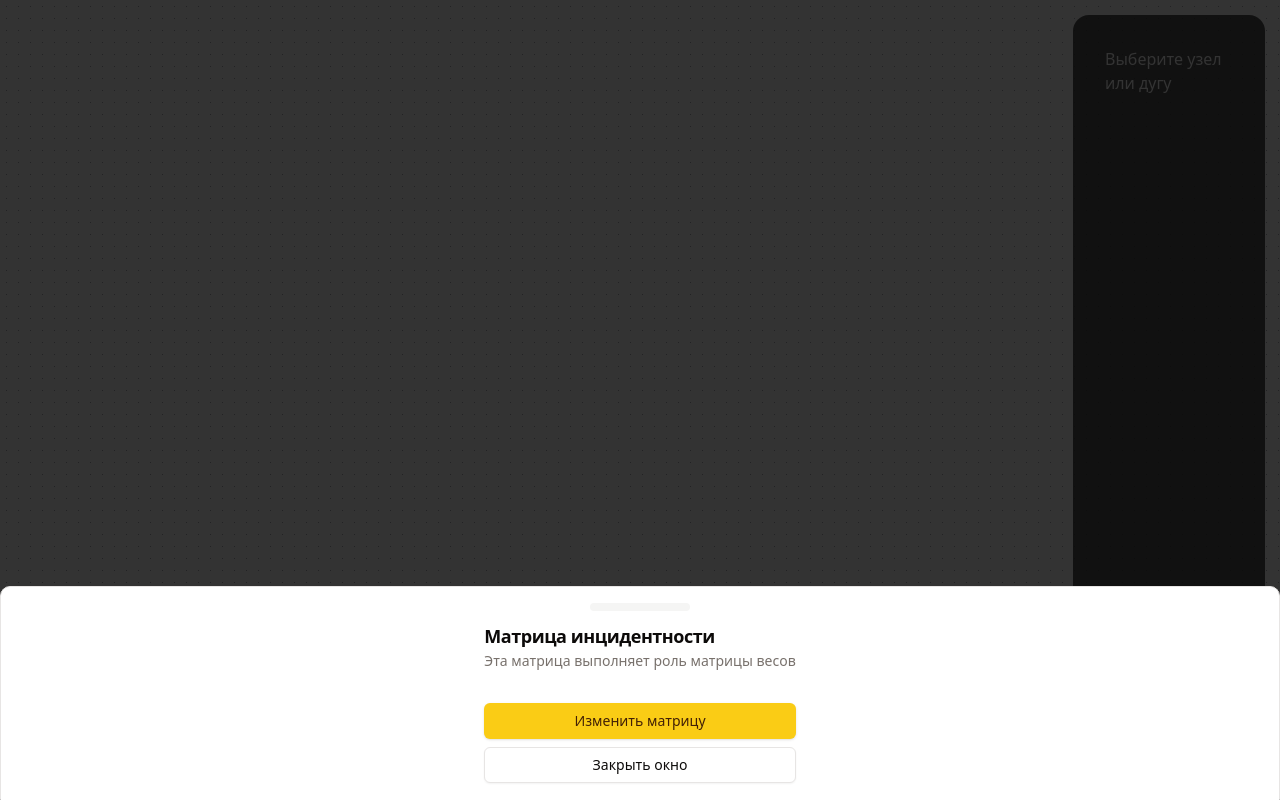
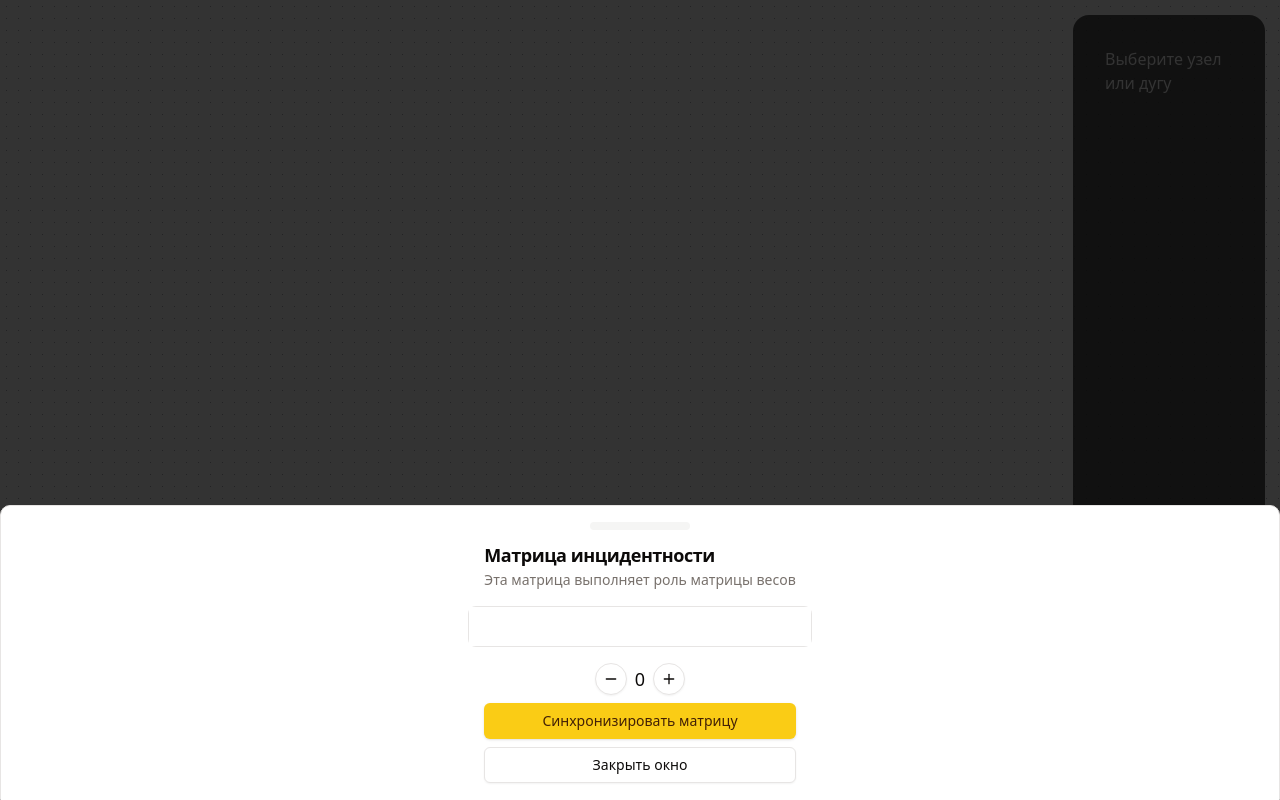
Before and after one commit to bruhmagedon/network-by-react-flow, a React (Vite) app: page / in a window 1280 px wide. Both pictures are taken after a click on the button "Матрица инцидентности". Built offline with nearby package versions, Linux system fonts and the light colour scheme.

Commit message:
feat: таблица (переписана)

```diff
--- a/src/components/TableDrawer/TableDrawer.tsx
+++ b/src/components/TableDrawer/TableDrawer.tsx
@@ -3,6 +3,7 @@ import { useNode } from '@/hooks/useNode';
 import { ColumnDef, useReactTable, getCoreRowModel, flexRender } from '@tanstack/react-table';
 import { useState, useEffect, useMemo } from 'react';
 import { Button } from '../ui/button';
+import { Minus, Plus } from 'lucide-react';
 import {
   Drawer,
   DrawerTrigger,
@@ -13,60 +14,101 @@ import {
   DrawerFooter,
   DrawerClose
 } from '../ui/drawer';
+import { Table, TableBody, TableCell, TableHead, TableHeader, TableRow } from '../ui/table';
 import { createMatrixFromGraph } from './tableUtils';
-import { Table, TableBody, TableCell, TableHead, TableHeader, TableRow } from '../ui/table';
+
+const MAX_NODES = 10;
+const MIN_NODES = 1;
 
 const TableDrawer = () => {
-  // В дальнейшем нужны буду больше
-  const { nodes } = useNode();
-  const { edges } = useEdge();
+  const { nodes, addNode, deleteNode } = useNode();
+  const { edges, onConnect, deleteEdge, updateEdgeLabel } = useEdge();
   const [data, setData] = useState<number[][]>([]);
 
-  // Создаем матрицу из графа (ноды и дуги)
+  // Создаём матрицу при инициализации
   useEffect(() => {
-    if (data.length === 0) {
-      const matrixData = createMatrixFromGraph(nodes, edges);
-      setData(matrixData); // Устанавливаем данные только если они не установлены
-    }
-  }, []);
+    const matrixData = createMatrixFromGraph(nodes, edges);
+    setData(matrixData);
+  }, [nodes, edges]);
 
-  useEffect(() => {
-    console.log(data);
-  }, [data]);
+  // Синхронизация матрицы с графом
+  const syncMatrixWithGraph = () => {
+    const matrixData = createMatrixFromGraph(nodes, edges);
+    setData(matrixData);
+  };
 
+  // Обработка изменений в матрице
+  const handleMatrixChange = (rowIndex: number, colIndex: number, newWeight: number) => {
+    setData((prevData) => {
+      const updatedData = [...prevData];
+      const oldWeight = updatedData[rowIndex][colIndex];
+      updatedData[rowIndex][colIndex] = newWeight;
+
+      const sourceNode = nodes[rowIndex];
+      const targetNode = nodes[colIndex];
+
+      if (oldWeight === 0 && newWeight > 0) {
+        onConnect({
+          source: sourceNode.id,
+          target: targetNode.id,
+          sourceHandle: null,
+          targetHandle: null
+        });
+      } else if (oldWeight > 0 && newWeight === 0) {
+        const edgeToDelete = edges.find(
+          (edge) => edge.source === sourceNode.id && edge.target === targetNode.id
+        );
+        if (edgeToDelete) deleteEdge(edgeToDelete.id);
+      } else if (oldWeight !== newWeight) {
+        const edgeToUpdate = edges.find(
+          (edge) => edge.source === sourceNode.id && edge.target === targetNode.id
+        );
+        if (edgeToUpdate) updateEdgeLabel(edgeToUpdate.id, newWeight.toString());
+      }
+
+      return updatedData;
+    });
+  };
+
+  // Увеличение количества узлов
+  const increaseNodes = () => {
+    if (nodes.length >= MAX_NODES) return;
+    addNode(); // Добавляем новый узел через граф
+    setData((prevData) => [...prevData, Array(nodes.length + 1).fill(0)].map((row) => [...row, 0])); // Добавляем строку и колонку
+  };
+
+  // Уменьшение количества узлов
+  const decreaseNodes = () => {
+    if (nodes.length <= MIN_NODES) return;
+
+    const lastNode = nodes[nodes.length - 1]; // Последний узел
+    deleteNode(lastNode.id); // Удаляем последний узел и его дуги
+    setData((prevData) => prevData.slice(0, -1).map((row) => row.slice(0, -1))); // Удаляем строку и колонку
+  };
+
+  // Создаём колонки
   const columns = useMemo<ColumnDef<number[]>[]>(
     () =>
       nodes.map((node, colIndex) => ({
-        id: `node-${node.id}`, // Уникальный ID столбца
-        header: node.data.label as string, // Название ноды как заголовок колонки
-        accessorFn: (row) => row[colIndex], // Доступ к данным строки по индексу столбца
-        cell: (
-          { row: { index } } // Определяем, как рендерить ячейку
-        ) => (
+        id: `node-${node.id}`,
+        header: node.data.label as string,
+        accessorFn: (row) => row[colIndex],
+        cell: ({ row: { index } }) => (
           <input
             type='number'
-            value={data[index][colIndex] !== undefined ? data[index][colIndex] : ''} // Привязка значения напрямую к состоянию
-            onChange={(e) => handleMatrixChange(index, colIndex, Number(e.target.value))} // Обновление состояния при изменении значения
-            className='w-full'
+            value={data[index][colIndex] !== undefined ? data[index][colIndex] : ''}
+            onChange={(e) => handleMatrixChange(index, colIndex, Number(e.target.value))}
+            className={`w-full ${data[index][colIndex] === 0 ? 'text-gray-400' : 'text-black'}`} // Цвет текста в зависимости от значения
           />
         )
       })),
     [nodes, data]
-  ); // Данные и ноды в зависимостях
-
-  // Обрабатываем изменение значения в таблице
-  const handleMatrixChange = (rowIndex: number, colIndex: number, newWeight: number) => {
-    setData((prevData) => {
-      const updatedData = [...prevData]; // Копируем текущее состояние матрицы
-      updatedData[rowIndex][colIndex] = newWeight; // Обновляем значение в матрице
-      return updatedData;
-    });
-  };
+  );
 
   const table = useReactTable({
     data,
     columns,
-    getCoreRowModel: getCoreRowModel() // Основная модель для работы с данными таблицы
+    getCoreRowModel: getCoreRowModel()
   });
 
   return (
@@ -83,19 +125,25 @@ const TableDrawer = () => {
           <div className='flex justify-center'>
             <Table className='max-w-[1000px] border'>
               <TableHeader className='rounded-lg'>
-                {table.getHeaderGroups().map((headerGroup) => (
-                  <TableRow key={headerGroup.id} className='w-[800px]'>
-                    {headerGroup.headers.map((header) => (
+                <TableRow>
+                  {/* Пустая ячейка для верхнего левого угла таблицы */}
+                  <TableHead className='w-[100px]' />
+                  {table.getHeaderGroups().map((headerGroup) =>
+                    headerGroup.headers.map((header) => (
                       <TableHead key={header.id} className='w-[100px]'>
                         {flexRender(header.column.columnDef.header, header.getContext())}
                       </TableHead>
-                    ))}
-                  </TableRow>
-                ))}
+                    ))
+                  )}
+                </TableRow>
               </TableHeader>
               <TableBody>
-                {table.getRowModel().rows.map((row) => (
+                {table.getRowModel().rows.map((row, rowIndex) => (
                   <TableRow key={row.id}>
+                    {/* Названия узлов в первой колонке */}
+                    <TableCell className='w-[100px] text-center'>
+                      {nodes[rowIndex].data.label as string}
+                    </TableCell>
                     {row.getVisibleCells().map((cell) => (
                       <TableCell key={cell.id} className='border max-w-[50px]'>
                         {flexRender(cell.column.columnDef.cell, cell.getContext())}
@@ -108,8 +156,34 @@ const TableDrawer = () => {
           </div>
 
           <DrawerFooter>
-            {/* onClick={syncMatrixWithGraph} */}
-            <Button>Изменить матрицу</Button>
+            <div className='flex items-center justify-center space-x-2'>
+              {/* Кнопка уменьшения количества узлов */}
+              <Button
+                variant='outline'
+                size='icon'
+                className='h-8 w-8 shrink-0 rounded-full'
+                onClick={decreaseNodes}
+              >
+                <Minus className='h-4 w-4' />
+                <span className='sr-only'>Decrease</span>
+              </Button>
+
+              {/* Отображение количества узлов */}
+              <span className='text-lg'>{nodes.length} </span>
+
+              {/* Кнопка увеличения количества узлов */}
+              <Button
+                variant='outline'
+                size='icon'
+                className='h-8 w-8 shrink-0 rounded-full'
+                onClick={increaseNodes}
+              >
+                <Plus className='h-4 w-4' />
+                <span className='sr-only'>Increase</span>
+              </Button>
+            </div>
+
+            <Button onClick={syncMatrixWithGraph}>Синхронизировать матрицу</Button>
             <DrawerClose asChild>
               <Button variant='outline'>Закрыть окно</Button>
             </DrawerClose>
--- a/src/components/TableDrawer/tableUtils.ts
+++ b/src/components/TableDrawer/tableUtils.ts
@@ -1,16 +1,15 @@
 import { Edge, Node } from '@xyflow/react';
 
 export const createMatrixFromGraph = (nodes: Node[], edges: Edge[]) => {
-  const matrix = Array(nodes.length)
-    .fill(null)
-    .map(() => Array(nodes.length).fill(0));
+  const matrix = nodes.map(() => Array(nodes.length).fill(0));
 
   edges.forEach((edge) => {
     const sourceIndex = nodes.findIndex((node) => node.id === edge.source);
     const targetIndex = nodes.findIndex((node) => node.id === edge.target);
 
     if (sourceIndex !== -1 && targetIndex !== -1) {
-      matrix[sourceIndex][targetIndex] = parseInt(edge.label as string, 10);
+      const weight = parseInt(edge.label as string, 10) || 1; // Поддержка рёбер без метки
+      matrix[sourceIndex][targetIndex] = weight;
     }
   });
 
```
Also changed, not shown: src/components/ui/table.tsx (+0 -30 lines).
